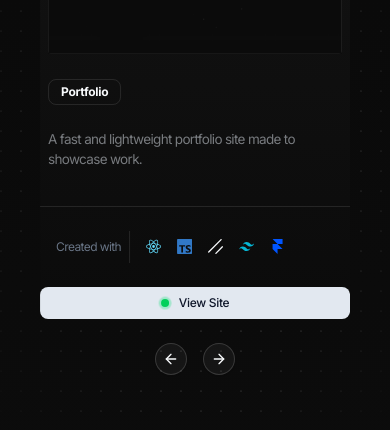
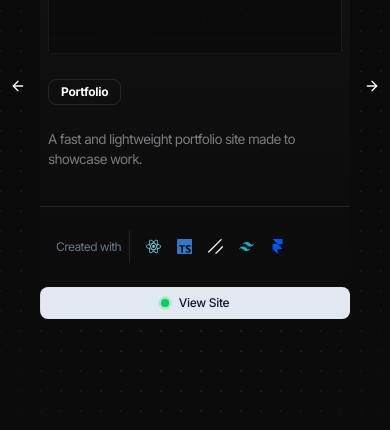
Before and after one commit to hassohamid/Portfolio-V1, a React (Vite) app: page / in a window 390 px wide. Shown: the part 1987-2417 px from the top of the page. Built offline with nearby package versions, Linux system fonts and the light colour scheme.

Commit message:
CarouselArrows

```diff
--- a/src/layout/Projects.tsx
+++ b/src/layout/Projects.tsx
@@ -70,7 +70,9 @@ export default function Projects() {
               loop: true,
             }}
           >
-            <div className="max-w-3xl mx-auto">
+            <div className="max-w-3xl mx-auto relative ">
+              <CarouselPrevious className=" cursor-pointer  !bg-transparent border-none pl-5 sm:pl-5 " />
+              <CarouselNext className=" cursor-pointer !bg-transparent border-none pr-5 sm:pr-0  " />
               <CarouselContent>
                 {ProjectList.map((project) => {
                   return (
@@ -88,7 +90,7 @@ export default function Projects() {
                             <Safari
                               imageSrc={project.img}
                               url={project.name}
-                              className="cursor-pointer size-full px-5 pt-6   "
+                              className="cursor-pointer size-full px-5 pt-6  "
                             />
                           </motion.a>
                         </div>
@@ -140,6 +142,7 @@ export default function Projects() {
                           </a>
                         </Button>
                       </Card>
+
                       <div className=" items-center justify-center hidden sm:flex  ">
                         <Dock
                           iconDistance={100}
@@ -196,10 +199,6 @@ export default function Projects() {
                 })}
               </CarouselContent>
             </div>
-            <div className="flex justify-center gap-4 mt-10 sm:hidden">
-              <CarouselPrevious className="static cursor-pointer  " />
-              <CarouselNext className="static cursor-pointer   " />
-            </div>
           </Carousel>
         </motion.div>
       </section>
```
